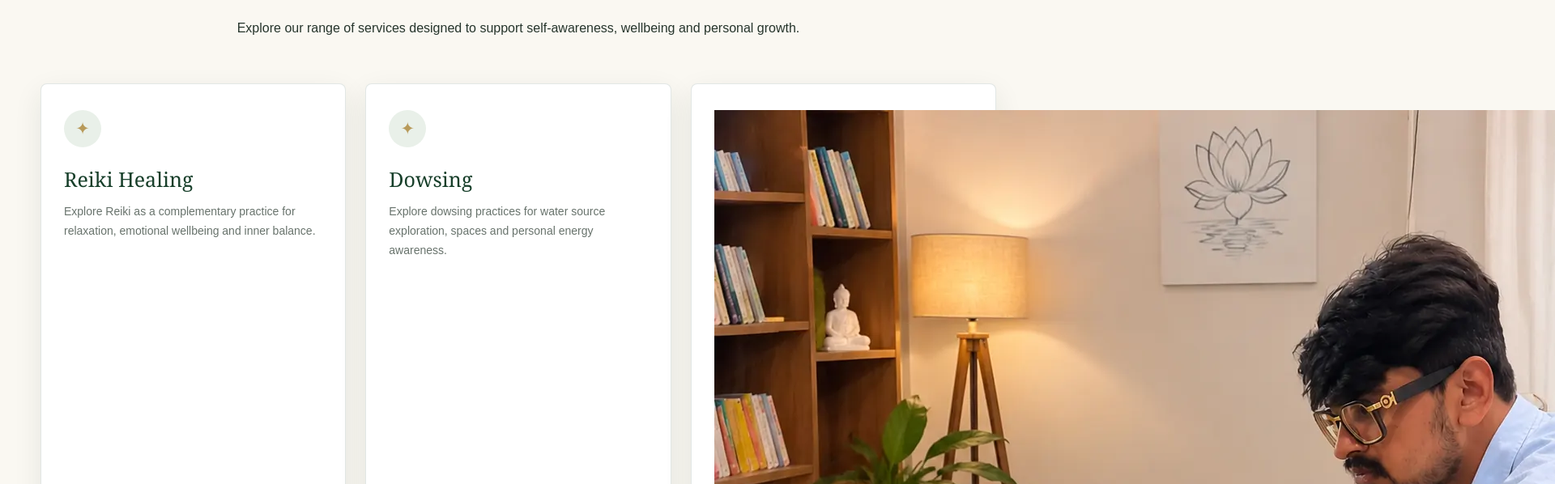
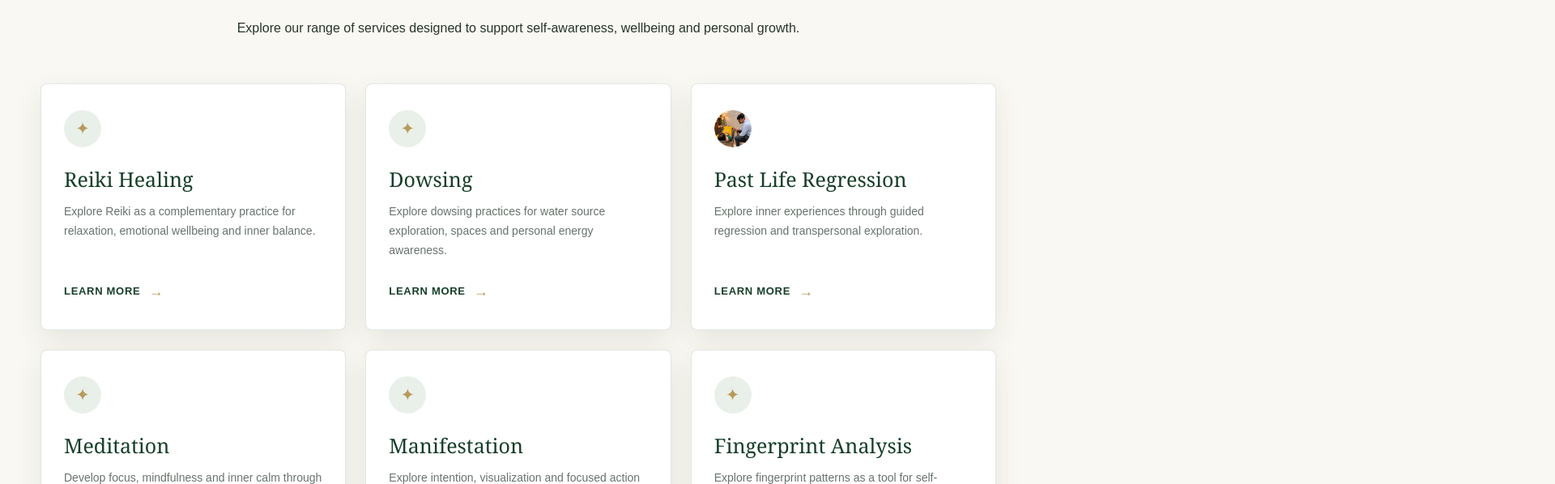
Before and after one commit to pratyushpanigrahi18-droid/science-spirituality-foundation, a React (Create React App) app: page / in a window 1280 px wide. Shown: the part 4698-5296 px from the top of the page at 81% size, 1920 px wide, since content can reach past the window. Built offline with nearby package versions, Linux system fonts and the light colour scheme.

Commit message:
Refactor ServiceCard component rendering logic
Refactor ServiceCard component to simplify rendering logic for Past Life Regression.

```diff
--- a/src/Component/ServiceCard.tsx
+++ b/src/Component/ServiceCard.tsx
@@ -14,31 +14,37 @@ const ServiceCard: React.FC<ServiceCardProps> = ({
 }) => {
   const isPLR = title.toLowerCase().includes("past life regression");
 
-  if (isPLR) {
-    return (
-      <article className="service-card plr-full-card">
+  return (
+    <article className="service-card">
+      {isPLR ? (
         <a
           href={link}
-          className="plr-full-card-link"
+          className="service-card-icon"
           aria-label="Explore Past Life Regression"
+          style={{
+            padding: 0,
+            overflow: "hidden",
+            display: "inline-flex",
+            alignItems: "center",
+            justifyContent: "center",
+            borderRadius: "50%",
+          }}
         >
           <img
             src="/plr-service-card.webp"
-            alt="Past Life Regression session at SSF"
-            className="plr-full-card-image"
-            loading="lazy"
+            alt="Past Life Regression"
+            style={{
+              display: "block",
+              width: "100%",
+              height: "100%",
+              objectFit: "cover",
+              borderRadius: "50%",
+            }}
           />
-          <h3 className="plr-full-card-title">
-            Past Life Regression
-          </h3>
         </a>
-      </article>
-    );
-  }
-
-  return (
-    <article className="service-card">
-      <div className="service-card-icon">✦</div>
+      ) : (
+        <div className="service-card-icon">✦</div>
+      )}
 
       <h3>{title}</h3>
 
```
